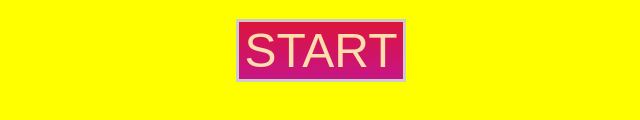
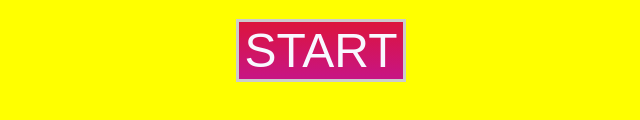
Before and after one commit to ltarn/game129, a plain HTML site: page Template/index.html in a window 1280 px wide. Shown: the part 200-320 px from the top of the page, without its empty margins (319-959 px from the left). Drawn offline with Linux system fonts and the light colour scheme.

Commit message:
Update style.css

```diff
--- a/Template/style.css
+++ b/Template/style.css
@@ -37,7 +37,7 @@ h2{
 	font-size: 3em;
 	border: 3px solid #ccc;
 	background: linear-gradient(crimson, mediumvioletred);
-	color: navajowhite;
+	color: ghostwhite;
 }
 #start-wrap{
 	display: none;
```
